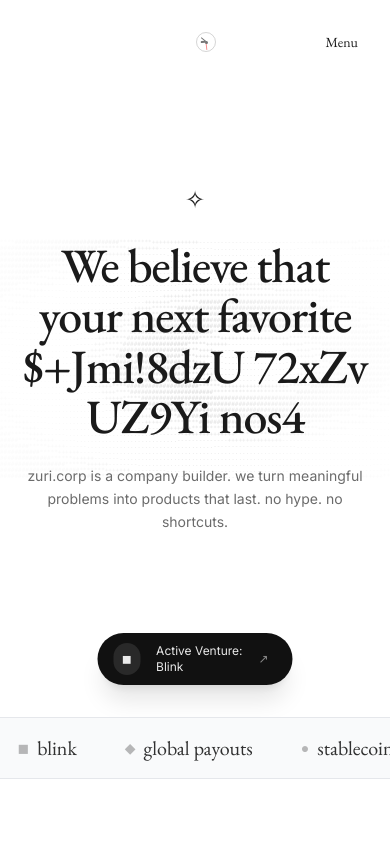
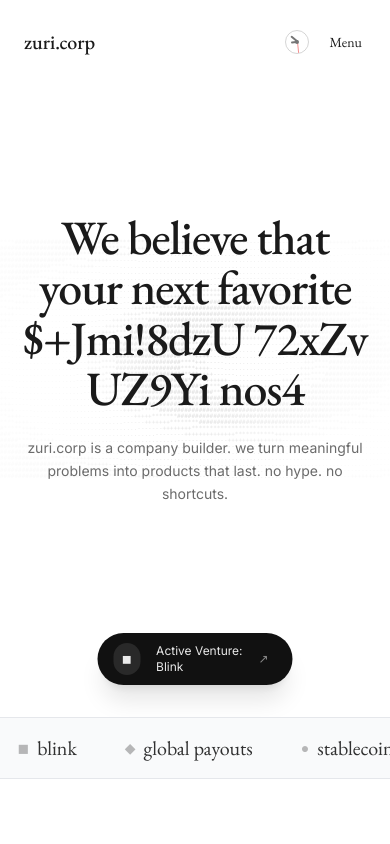
Before and after one commit to Babalolaolawale/zuri.corp, a React (Vite) app: page / in a window 390 px wide. Shown: the top 844 px of the page. Built offline with nearby package versions, Linux system fonts and the light colour scheme.

Commit message:
feat: update landing page header with mobile logo, refine clock dimensions, and remove decorative elements

```diff
--- a/src/components/LandingPage.tsx
+++ b/src/components/LandingPage.tsx
@@ -77,9 +77,6 @@ export default function LandingPage() {
                         <div className="absolute top-1/4 right-1/4 w-2 h-2 bg-muted/20 rounded-full hidden md:block"></div>
 
                         <div className={`max-w-5xl relative z-10 text-center ${isLoaded ? 'opacity-100 translate-y-0' : 'opacity-0 translate-y-4'} transition-all duration-1000`}>
-                            <div className="mb-6 flex justify-center">
-                                <span className="font-heading text-2xl text-foreground">✧</span>
-                            </div>
                             <h1 className="font-heading text-5xl sm:text-6xl md:text-8xl lg:text-[7rem] font-medium text-foreground mb-6 md:mb-8 leading-[1.05] tracking-tight">
                                 <DecryptText text={"We believe that your next favorite product... isn't built yet."} />
                             </h1>
@@ -427,8 +424,12 @@ function Header({ activeSection }: { activeSection: string }) {
         <>
             <header className={`fixed top-0 left-0 right-0 z-50 transition-all duration-500 ${scrolled ? "py-4" : "py-6"}`}>
                 <nav className="max-w-[90rem] mx-auto px-6 md:px-12 flex items-center justify-between">
-                    {/* Left Spacer for centering */}
-                    <div className="w-48 hidden md:block"></div>
+                    {/* Left: Mobile Logo / Desktop Spacer */}
+                    <div className="w-auto md:w-48 flex justify-start">
+                        <button onClick={() => scrollToSection("home")} className="md:hidden font-heading text-xl font-medium text-foreground hover:opacity-70 transition-opacity">
+                            zuri.corp
+                        </button>
+                    </div>
 
                     {/* Centered Nav */}
                     <div className="hidden md:flex items-center space-x-8 bg-white/60 backdrop-blur-md px-8 py-3 rounded-full border border-black/5 shadow-[0_4px_20px_rgba(0,0,0,0.03)]">
@@ -442,14 +443,15 @@ function Header({ activeSection }: { activeSection: string }) {
                         </Link>
                     </div>
 
-                    {/* Right side: Clock */}
-                    <div className="w-48 flex justify-end">
-                        <AnalogClock />
+                    {/* Right side: Clock & Mobile Menu */}
+                    <div className="w-auto md:w-48 flex justify-end items-center gap-4">
+                        <div className="flex items-center justify-center">
+                            <AnalogClock />
+                        </div>
+                        <button onClick={() => setMobileMenuOpen(!mobileMenuOpen)} className="md:hidden font-heading text-sm text-foreground py-2 px-1">
+                            {mobileMenuOpen ? "Close" : "Menu"}
+                        </button>
                     </div>
-
-                    <button onClick={() => setMobileMenuOpen(!mobileMenuOpen)} className="md:hidden font-heading text-sm text-foreground p-2">
-                        {mobileMenuOpen ? "Close" : "Menu"}
-                    </button>
                 </nav>
             </header>
 
@@ -539,24 +541,24 @@ function AnalogClock() {
             <span className="font-heading text-sm text-muted bg-transparent px-2 py-0.5 rounded-md group-hover:bg-foreground group-hover:text-white transition-all duration-300 hidden sm:block">
                 {time.toLocaleTimeString([], { hour: '2-digit', minute: '2-digit' })}
             </span>
-            <div className="relative w-[20px] h-[20px] rounded-full border border-foreground/30 bg-transparent flex items-center justify-center opacity-60 group-hover:opacity-100 transition-opacity">
+            <div className="relative w-[24px] h-[24px] rounded-full border border-foreground/30 bg-transparent flex items-center justify-center opacity-60 group-hover:opacity-100 transition-opacity">
                 {/* Hour hand */}
                 <div
-                    className="absolute w-[1.5px] bg-foreground rounded-full origin-bottom"
-                    style={{ height: '5px', bottom: '50%', left: 'calc(50% - 0.75px)', transform: `rotate(${hourDeg}deg)` }}
+                    className="absolute w-[2px] bg-foreground rounded-full origin-bottom"
+                    style={{ height: '6px', bottom: '50%', left: 'calc(50% - 1px)', transform: `rotate(${hourDeg}deg)` }}
                 />
                 {/* Minute hand */}
                 <div
-                    className="absolute w-[1px] bg-foreground rounded-full origin-bottom"
-                    style={{ height: '7px', bottom: '50%', left: 'calc(50% - 0.5px)', transform: `rotate(${minuteDeg}deg)` }}
+                    className="absolute w-[1.5px] bg-foreground rounded-full origin-bottom"
+                    style={{ height: '9px', bottom: '50%', left: 'calc(50% - 0.75px)', transform: `rotate(${minuteDeg}deg)` }}
                 />
                 {/* Second hand */}
                 <div
-                    className="absolute w-[0.5px] bg-red-500 rounded-full origin-bottom"
-                    style={{ height: '8px', bottom: '50%', left: 'calc(50% - 0.25px)', transform: `rotate(${secondDeg}deg)` }}
+                    className="absolute w-[1px] bg-red-500 rounded-full origin-bottom"
+                    style={{ height: '11px', bottom: '50%', left: 'calc(50% - 0.5px)', transform: `rotate(${secondDeg}deg)` }}
                 />
                 {/* Center dot */}
-                <div className="absolute w-[3px] h-[3px] bg-foreground rounded-full z-10" />
+                <div className="absolute w-[4px] h-[4px] bg-foreground rounded-full z-10" />
             </div>
         </div>
     );
```
